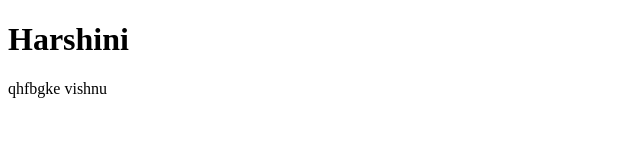
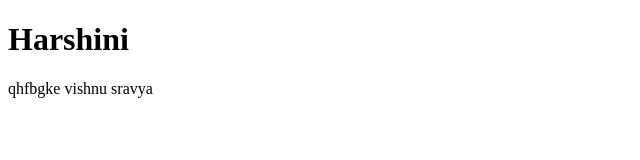
Before and after one commit to HarshiniBalanagu15/git1, a plain HTML site: page index.html in a window 1280 px wide. Shown: the full height of the page, 0-640 px from the left. Drawn offline with Linux system fonts and the light colour scheme.

Commit message:
Update index.html

```diff
--- a/index.html
+++ b/index.html
@@ -10,5 +10,6 @@
     <h1>Harshini</h1>
     qhfbgke
   vishnu
+    sravya
 </body>
 </html>
```
